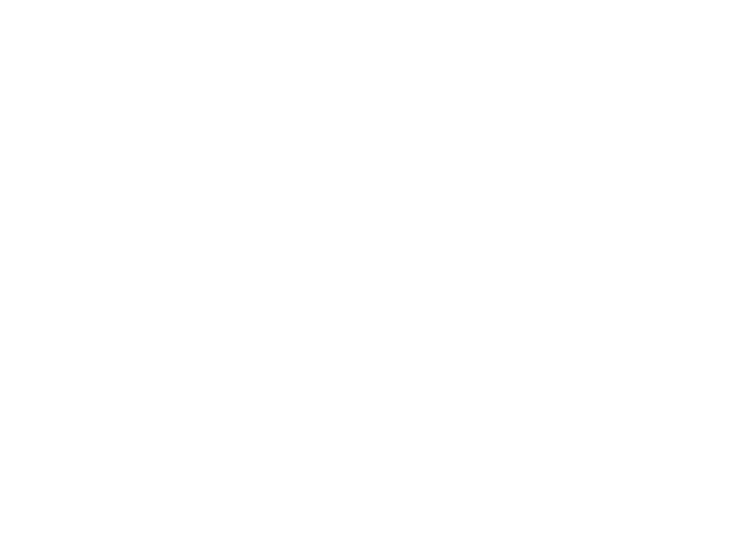
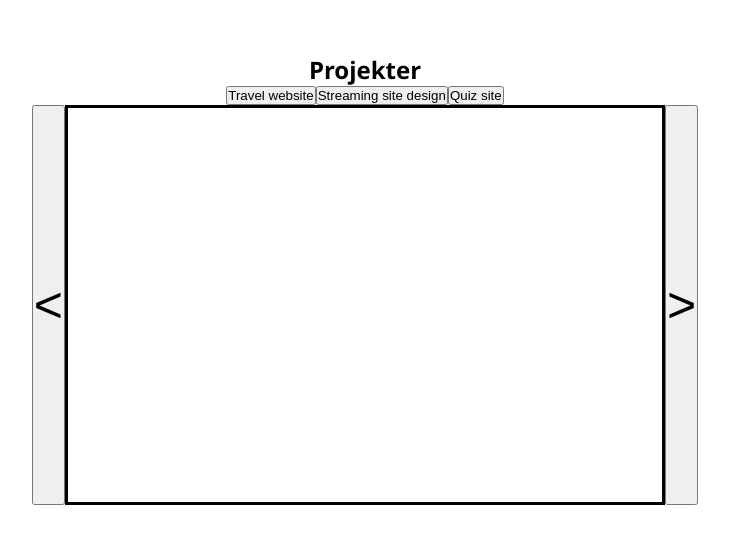
Before and after one commit to Erlandino/portfolio, a React (Create React App) app: page / in a window 1280 px wide. Shown: the part 1721-2264 px from the top of the page, without its empty margins (275-1004 px from the left). Before the commit the page ends 1600 px from the top, so only its background shows below. Built offline with nearby package versions, Linux system fonts and the light colour scheme.

Commit message:
projects skeleton

```diff
--- a/src/App.js
+++ b/src/App.js
@@ -1,12 +1,14 @@
 import React from "react";
 import Introduction from "./components/Introduction";
 import AboutMe from "./components/About_me";
+import Projects from "./components/Projects";
 
 function App() {
   return (
     <>
       <Introduction />
       <AboutMe />
+      <Projects />
     </>
   );
 }
--- /dev/null
+++ b/src/components/Projects.jsx
@@ -0,0 +1,19 @@
+export default function Projects() {
+  return (
+    <section className="projects">
+      <div className="projects__container">
+        <h1 className="projects__container__title">Projekter</h1>
+        <div className="projects__container__navigation">
+          <button className="projects__container__navigation__button">Travel website</button>
+          <button className="projects__container__navigation__button">Streaming site design</button>
+          <button className="projects__container__navigation__button">Quiz site</button>
+        </div>
+        <div className="projects__container__carouselContainer">
+          <button className="projects__container__carouselContainer__button">{"<"}</button>
+          <div className="projects__container__carouselContainer__carousel"></div>
+          <button className="projects__container__carouselContainer__button">{">"}</button>
+        </div>
+      </div>
+    </section>
+  );
+}
--- a/src/index.css
+++ b/src/index.css
@@ -52,3 +52,31 @@ body,
 .AboutMe__container__lineBreak {
   margin: 20px 0;
 }
+
+.projects {
+  height: 100%;
+  display: flex;
+  flex-direction: column;
+  justify-content: center;
+  align-items: center;
+}
+.projects__container__title {
+  text-align: center;
+}
+.projects__container__navigation {
+  display: flex;
+  justify-content: center;
+}
+.projects__container__carouselContainer__carousel {
+  border: solid;
+  height: 400px;
+  width: 600px;
+}
+.projects__container__carouselContainer {
+  display: flex;
+}
+.projects__container__carouselContainer__button {
+  font-size: 50px;
+  height: auto;
+  cursor: pointer;
+}
```
